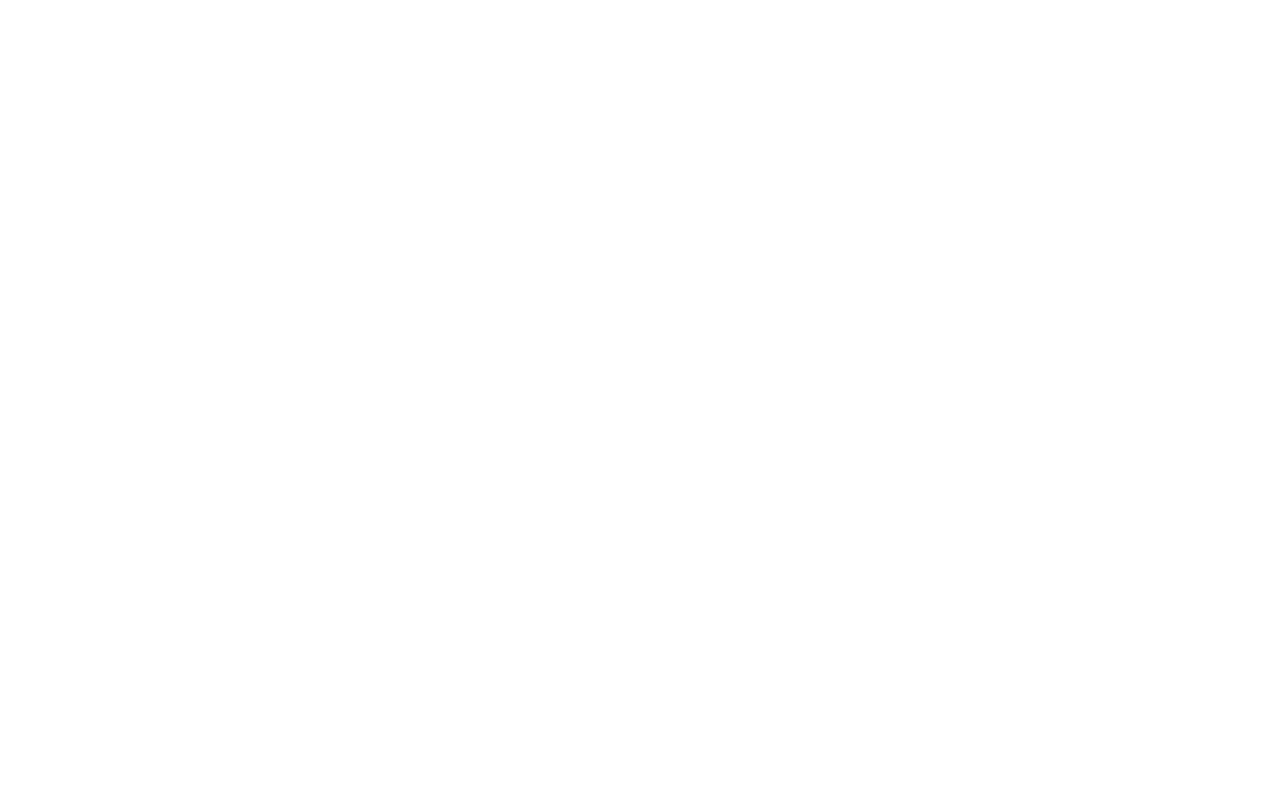
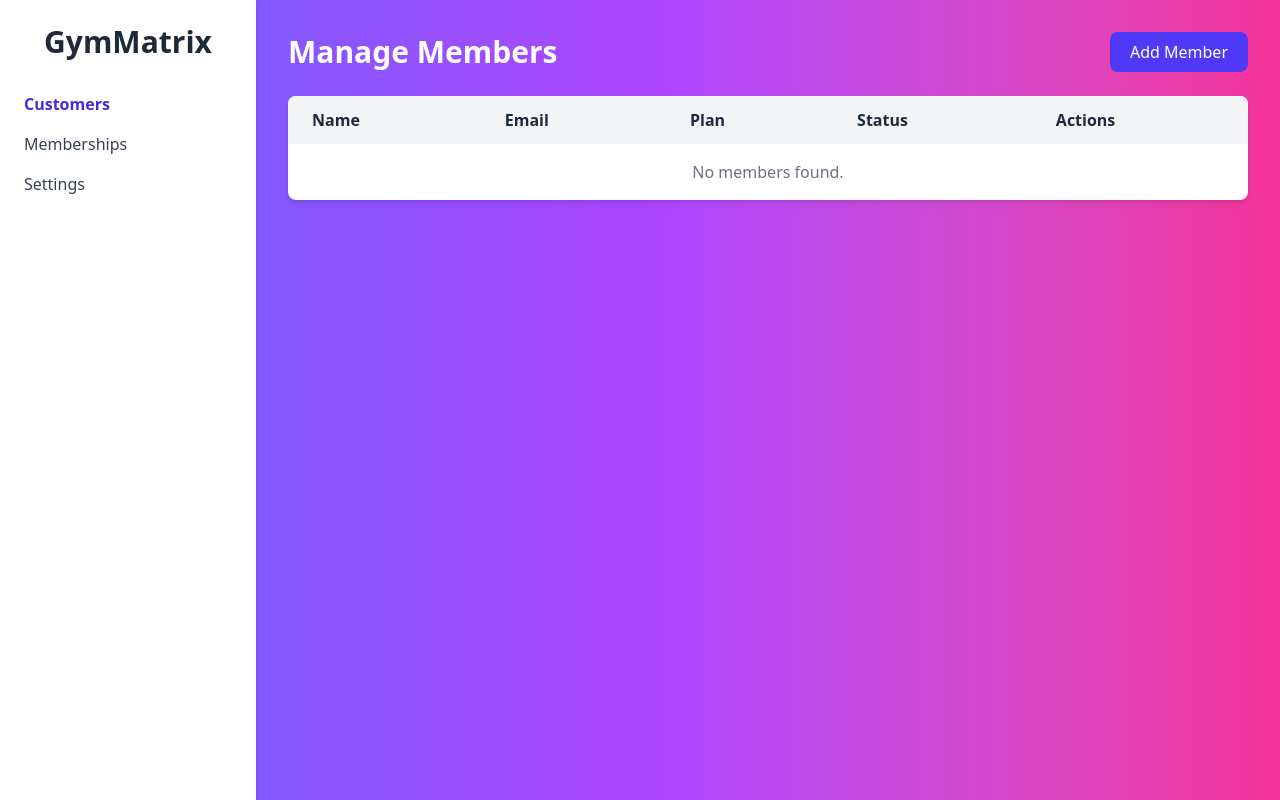
Before and after one commit to NGamerHere/gymmatrix-frontend, a Vue app: page /dashboard/customers in a window 1280 px wide. Before the commit this address had no page. Built offline with nearby package versions, Linux system fonts and the light colour scheme; the HTML template or start-up script is replaced by a standard one.

Commit message:
added the admin dashboard

```diff
--- /dev/null
+++ b/src/components/Sidebar.vue
@@ -0,0 +1,63 @@
+<script lang="ts">
+import { defineComponent } from 'vue'
+
+export default defineComponent({
+  name: 'Sidebar',
+  props: {
+    open: {
+      type: Boolean,
+      default: false
+    }
+  },
+  emits: ['close']
+})
+</script>
+
+<template>
+  <nav
+    class="fixed md:static top-0 left-0 h-full md:h-auto w-64 bg-white dark:bg-gray-900 shadow-md p-6 z-50 transform transition-transform duration-300 ease-in-out"
+    :class="open ? 'translate-x-0' : '-translate-x-full md:translate-x-0'"
+    aria-label="Sidebar Navigation"
+  >
+    <div class="flex justify-between items-center mb-6 md:hidden">
+      <h2 class="text-2xl font-bold text-gray-800 dark:text-white">GymMatrix</h2>
+      <button @click="$emit('close')" class="text-gray-600 dark:text-gray-300" aria-label="Close sidebar">✕</button>
+    </div>
+
+    <h2 class="text-3xl font-bold text-center text-gray-800 dark:text-white mb-8 hidden md:block">GymMatrix</h2>
+
+    <ul class="space-y-4">
+      <li>
+        <router-link
+          to="/dashboard/customers"
+          class="block text-gray-700 dark:text-gray-200 hover:text-indigo-600 dark:hover:text-indigo-400"
+          active-class="font-semibold text-indigo-700 dark:text-indigo-400"
+        >
+          Customers
+        </router-link>
+      </li>
+      <li>
+        <router-link
+          to="/dashboard/memberships"
+          class="block text-gray-700 dark:text-gray-200 hover:text-indigo-600 dark:hover:text-indigo-400"
+          active-class="font-semibold text-indigo-700 dark:text-indigo-400"
+        >
+          Memberships
+        </router-link>
+      </li>
+      <li>
+        <router-link
+          to="/dashboard/settings"
+          class="block text-gray-700 dark:text-gray-200 hover:text-indigo-600 dark:hover:text-indigo-400"
+          active-class="font-semibold text-indigo-700 dark:text-indigo-400"
+        >
+          Settings
+        </router-link>
+      </li>
+    </ul>
+  </nav>
+</template>
+
+<style scoped>
+/* Sidebar overlay background for mobile could be added if needed */
+</style>
--- /dev/null
+++ b/src/layouts/DashboardLayout.vue
@@ -0,0 +1,42 @@
+<script lang="ts">
+import { defineComponent, ref } from 'vue'
+import Sidebar from '@/components/Sidebar.vue'
+
+export default defineComponent({
+  name: 'DashboardLayout',
+  components: {
+    Sidebar
+  },
+  setup() {
+    const isSidebarOpen = ref(false)
+    const toggleSidebar = () => {
+      isSidebarOpen.value = !isSidebarOpen.value
+    }
+
+    return {
+      isSidebarOpen,
+      toggleSidebar
+    }
+  }
+})
+</script>
+
+<template>
+  <div class="min-h-screen flex bg-gradient-to-r from-indigo-500 via-purple-500 to-pink-500">
+    <Sidebar :open="isSidebarOpen" @close="isSidebarOpen = false" />
+    <div class="flex-1 p-4 sm:p-8 overflow-y-auto">
+      <button
+        class="md:hidden mb-4 text-white"
+        @click="toggleSidebar"
+        aria-label="Toggle sidebar"
+      >
+        ☰ Menu
+      </button>
+      <router-view />
+    </div>
+  </div>
+</template>
+
+<style scoped>
+
+</style>
--- a/src/router/index.ts
+++ b/src/router/index.ts
@@ -1,5 +1,10 @@
 import { createRouter, createWebHistory } from 'vue-router'
 import HomeView from '../views/HomeView.vue'
+import DashboardLayout from '@/layouts/DashboardLayout.vue'
+import DashboardView from '@/views/Dashboard.vue'
+import CustomersView from '@/views/CustomersView.vue'
+import MembershipsView from '@/views/MembershipsView.vue'
+import SettingsView from '@/views/SettingsView.vue'
 
 const router = createRouter({
   history: createWebHistory(import.meta.env.BASE_URL),
@@ -19,9 +24,26 @@
       component: () => import('../views/LoginView.vue'),
     },{
       path: '/dashboard',
-      name: 'Dashboard',
-      component: () => import('../views/Dashboard.vue'),
-    },
+      component: DashboardLayout,
+      children: [
+        {
+          path: '',
+          component: DashboardView,
+        },
+        {
+          path: 'customers',
+          component: CustomersView,
+        },
+        {
+          path: 'memberships',
+          component: MembershipsView,
+        },
+        {
+          path: 'settings',
+          component: SettingsView,
+        },
+      ],
+    }
   ],
 })
 
--- /dev/null
+++ b/src/services/axiosInstance.ts
@@ -0,0 +1,34 @@
+import axios from 'axios';
+
+const axiosInstance = axios.create({
+  baseURL: 'http://localhost:8080/api',
+  timeout: 10000,
+  headers: {
+    'Content-Type': 'application/json',
+  },
+  withCredentials: true
+});
+
+
+axiosInstance.interceptors.request.use(
+  config => {
+    const token = localStorage.getItem('token');
+    if (token) {
+      config.headers.Authorization = `Bearer ${token}`;
+    }
+    return config;
+  },
+  error => Promise.reject(error)
+);
+
+axiosInstance.interceptors.response.use(
+  response => response,
+  error => {
+    if (error.response && error.response.status === 401) {
+      console.warn('Unauthorized! Redirecting...');
+    }
+    return Promise.reject(error);
+  }
+);
+
+export default axiosInstance;
--- /dev/null
+++ b/src/views/CustomersView.vue
@@ -0,0 +1,144 @@
+<script lang="ts">
+import { defineComponent } from 'vue'
+
+interface Member {
+  name: string
+  email: string
+  plan: string
+  status: 'Active' | 'Expired'
+}
+
+export default defineComponent({
+  name: 'ManageMembersView',
+  data() {
+    return {
+      members: [] as Member[],
+      newMember: {
+        name: '',
+        email: '',
+        plan: '',
+        status: 'Active' as 'Active' | 'Expired',
+      },
+      showForm: false,
+    }
+  },
+  methods: {
+    addMember() {
+      this.members.push({ ...this.newMember })
+      this.newMember = { name: '', email: '', plan: '', status: 'Active' }
+      this.showForm = false
+    },
+    deleteMember(index: number) {
+      this.members.splice(index, 1)
+    },
+  },
+})
+</script>
+
+<template>
+  <div class="text-gray-800">
+    <div class="flex items-center justify-between mb-6">
+      <h1 class="text-3xl font-bold text-white">Manage Members</h1>
+      <button
+        @click="showForm = !showForm"
+        class="bg-indigo-600 hover:bg-indigo-700 text-white px-5 py-2 rounded-lg"
+      >
+        {{ showForm ? 'Close Form' : 'Add Member' }}
+      </button>
+    </div>
+
+    <!-- Add Member Form -->
+    <div v-if="showForm" class="bg-white rounded-lg shadow-md p-6 mb-8">
+      <h2 class="text-2xl font-semibold mb-4">Add New Member</h2>
+      <div class="grid grid-cols-1 md:grid-cols-2 gap-4">
+        <input
+          v-model="newMember.name"
+          type="text"
+          placeholder="Full Name"
+          class="border border-gray-300 p-3 rounded"
+        />
+        <input
+          v-model="newMember.email"
+          type="email"
+          placeholder="Email"
+          class="border border-gray-300 p-3 rounded"
+        />
+        <input
+          v-model="newMember.plan"
+          type="text"
+          placeholder="Membership Plan"
+          class="border border-gray-300 p-3 rounded"
+        />
+        <select
+          v-model="newMember.status"
+          class="border border-gray-300 p-3 rounded"
+        >
+          <option value="Active">Active</option>
+          <option value="Expired">Expired</option>
+        </select>
+      </div>
+      <button
+        @click="addMember"
+        class="mt-4 bg-green-600 hover:bg-green-700 text-white px-6 py-2 rounded-lg"
+      >
+        Save Member
+      </button>
+    </div>
+
+    <!-- Members Table -->
+    <div class="bg-white rounded-lg shadow-md overflow-hidden">
+      <table class="min-w-full table-auto text-left">
+        <thead class="bg-gray-100">
+        <tr>
+          <th class="px-6 py-3">Name</th>
+          <th class="px-6 py-3">Email</th>
+          <th class="px-6 py-3">Plan</th>
+          <th class="px-6 py-3">Status</th>
+          <th class="px-6 py-3">Actions</th>
+        </tr>
+        </thead>
+        <tbody>
+        <tr
+          v-for="(member, index) in members"
+          :key="index"
+          class="border-t border-gray-200"
+        >
+          <td class="px-6 py-4">{{ member.name }}</td>
+          <td class="px-6 py-4">{{ member.email }}</td>
+          <td class="px-6 py-4">{{ member.plan }}</td>
+          <td class="px-6 py-4">
+              <span
+                :class="{
+                  'text-green-600': member.status === 'Active',
+                  'text-red-600': member.status === 'Expired',
+                }"
+              >
+                {{ member.status }}
+              </span>
+          </td>
+          <td class="px-6 py-4">
+            <button
+              @click="deleteMember(index)"
+              class="text-red-600 hover:underline"
+            >
+              Delete
+            </button>
+          </td>
+        </tr>
+        <tr v-if="members.length === 0">
+          <td colspan="5" class="px-6 py-4 text-center text-gray-500">
+            No members found.
+          </td>
+        </tr>
+        </tbody>
+      </table>
+    </div>
+  </div>
+</template>
+
+<style scoped>
+h1,
+h2 {
+  color: white;
+}
+</style>
--- /dev/null
+++ b/src/views/MembershipsView.vue
@@ -0,0 +1,15 @@
+<script lang="ts">
+import { defineComponent } from 'vue'
+
+export default defineComponent({
+  name: 'MembershipsView'
+})
+</script>
+
+<template>
+
+</template>
+
+<style scoped>
+
+</style>
--- /dev/null
+++ b/src/views/SettingsView.vue
@@ -0,0 +1,15 @@
+<script lang="ts">
+import { defineComponent } from 'vue'
+
+export default defineComponent({
+  name: 'SettingsView'
+})
+</script>
+
+<template>
+
+</template>
+
+<style scoped>
+
+</style>
--- a/vite.config.ts
+++ b/vite.config.ts
@@ -14,7 +14,10 @@
     vueDevTools(),
     tailwindcss(),
   ],
-  resolve: {
+  server: {
+    host: '0.0.0.0',
+    port: 5173,
+  }, resolve: {
     alias: {
       '@': fileURLToPath(new URL('./src', import.meta.url))
     },
```
Also changed, not shown: src/views/Dashboard.vue (+58 -36 lines).
